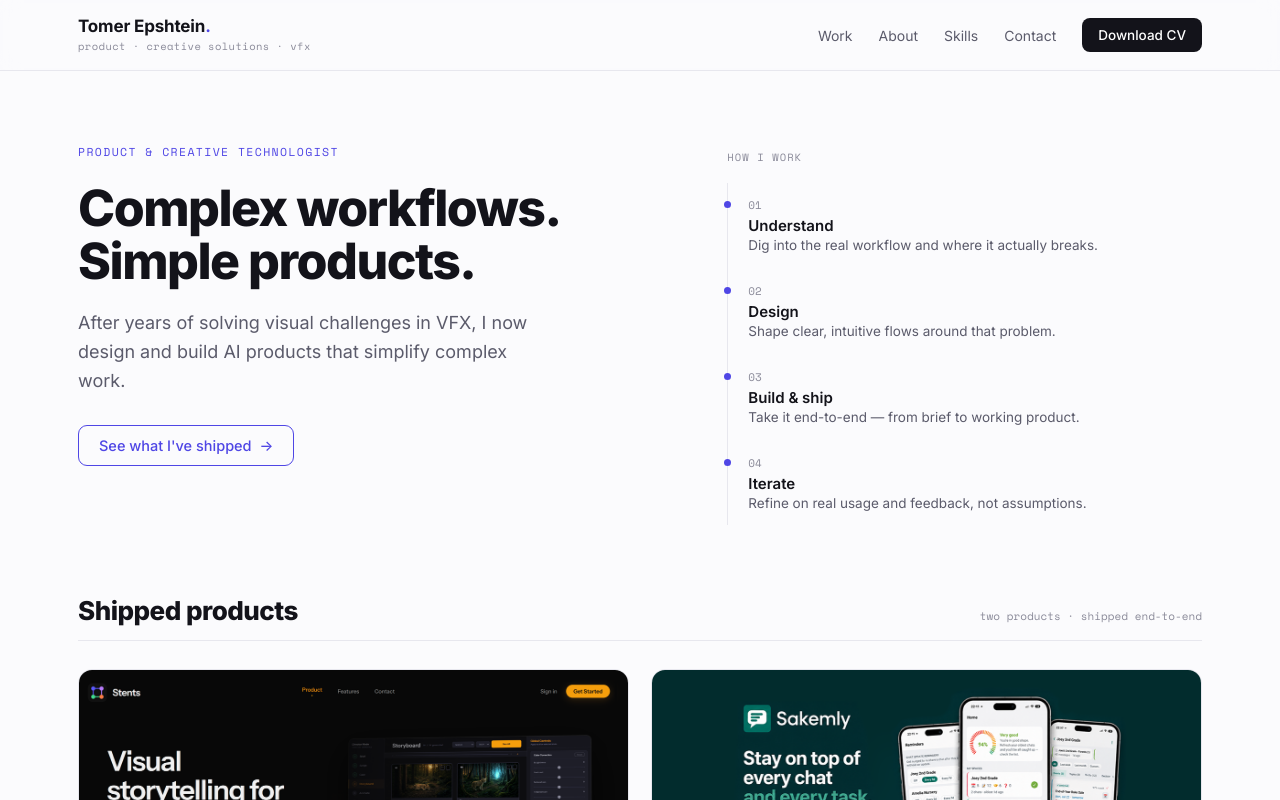
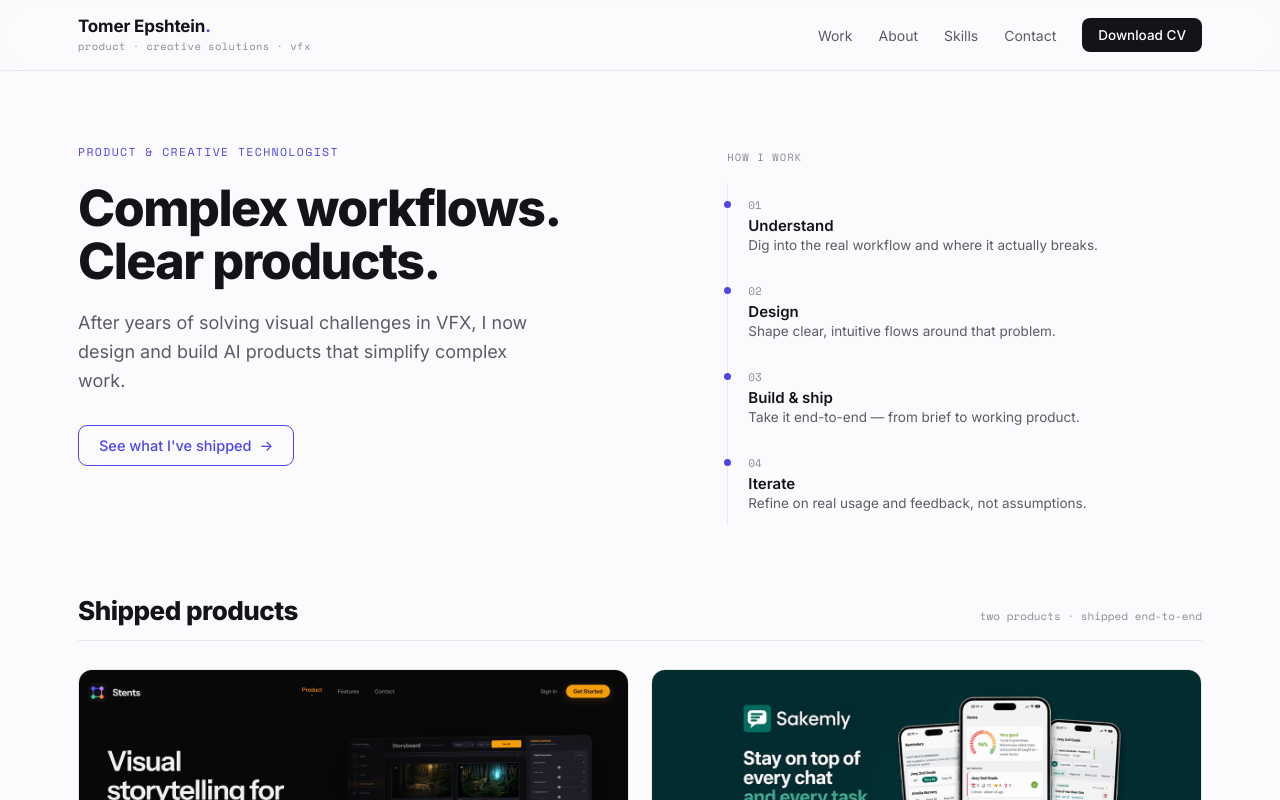
Before and after one commit to tomereps/portfolio, a React (Vite) app: page / in a window 1280 px wide. Shown: the top 800 px of the page. Built offline with nearby package versions, Linux system fonts and the light colour scheme.

Commit message:
Hero: Complex workflows. Clear products.

```diff
--- a/src/components/Hero.jsx
+++ b/src/components/Hero.jsx
@@ -15,7 +15,7 @@ export default function Hero() {
         <h1 className="hero__title">
           Complex workflows.
           <br />
-          Simple products.
+          Clear products.
         </h1>
         <p className="hero__lede">
           After years of solving visual challenges in VFX, I now design and
```
